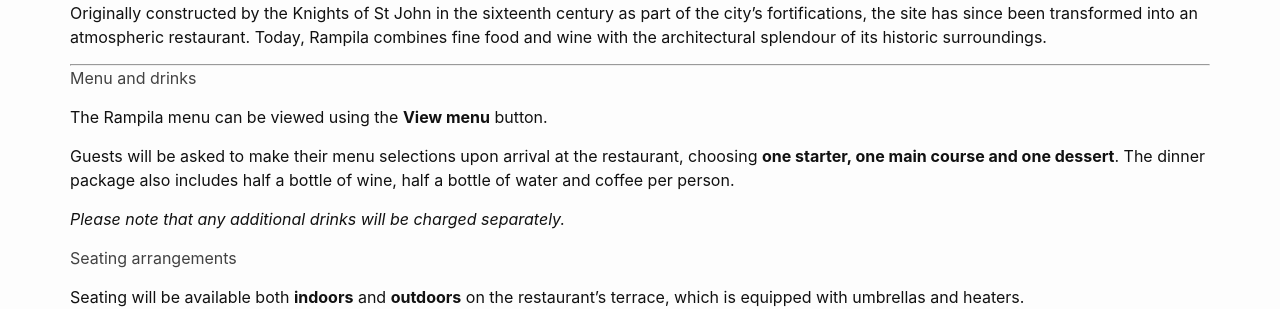
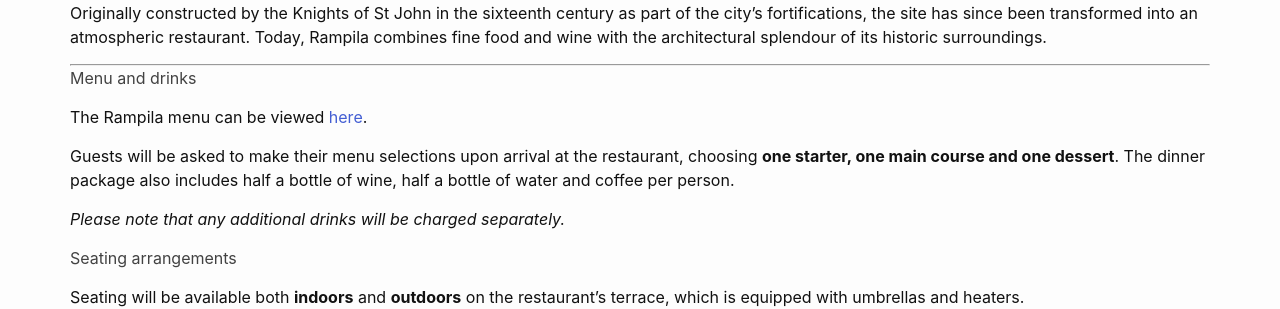
Before and after one commit to sefm-conference/2026, a Jekyll site: the page built from _pages/venue.md, in a window 1280 px wide. Shown: the part 1242-1551 px from the top of the page. Built offline with Jekyll 4.4.1, drawn with Linux system fonts in a browser that asks for light colours.

Commit message:
Added instructions for Dinner.

```diff
--- a/_pages/venue.md
+++ b/_pages/venue.md
@@ -28,7 +28,7 @@ Originally constructed by the Knights of St John in the sixteenth century as par
 
 #### Menu and drinks
 
-The Rampila menu can be viewed using the **View menu** button.
+The Rampila menu can be viewed <a href="/2026/assets/images/malta/rampila_menu.pdf" target="_blank" rel="noopener">here</a>.
 
 Guests will be asked to make their menu selections upon arrival at the restaurant, choosing **one starter, one main course and one dessert**. The dinner package also includes half a bottle of wine, half a bottle of water and coffee per person.
 
```
